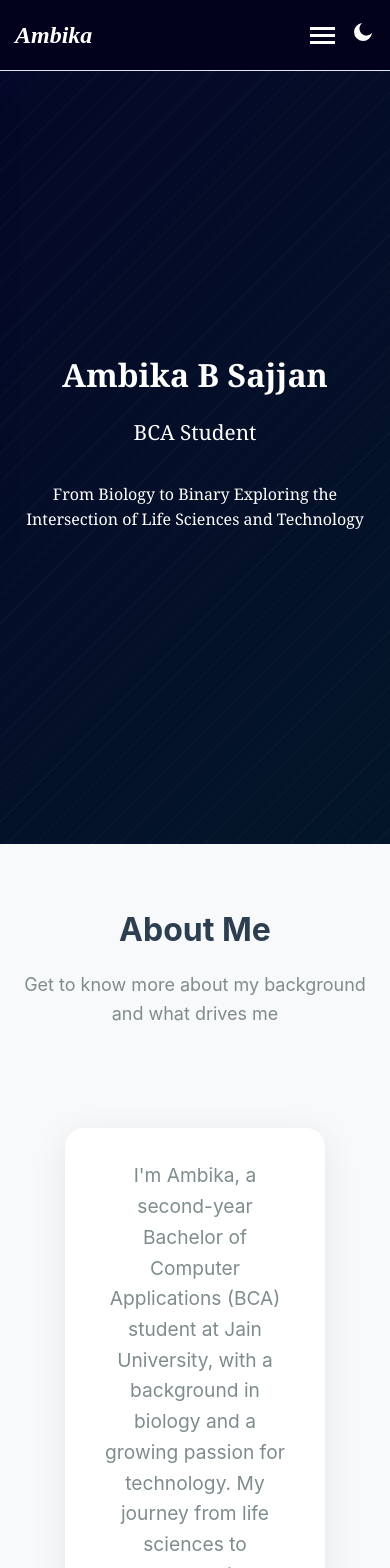
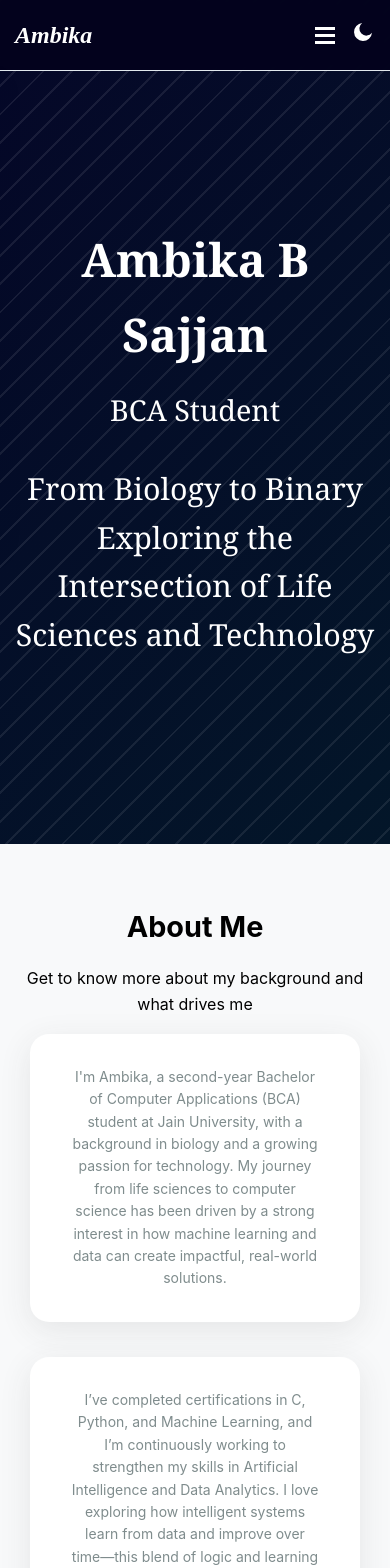
Before and after one commit to Ambika1704/Am-portfolio, a React (Create React App) app in the folder client/: page / in a window 390 px wide. Shown: the top 1568 px of the page. Built offline with nearby package versions, Linux system fonts and the light colour scheme.

Commit message:
updated App.css

```diff
--- a/client/src/App.css
+++ b/client/src/App.css
@@ -123,15 +123,17 @@
   }
   .theme-toggle {
     margin-left: 1rem;
+    width: 20px;height: 3px;
   }
 
   .nav-toggle span {
-  width: 25px;
+  width: 20px;
   height: 3px;
   background: #fff; /* Change this from #2c3e50 to #fff */
   transition: 0.3s;
 }
 }
+
 
 /* Hero Section */
 .hero {
@@ -142,8 +144,8 @@
   background:
     repeating-linear-gradient(
       135deg,
-      rgba(255, 255, 255, 0) 0px,
-      rgba(255, 255, 255, 0.033) 2px,
+      rgba(255, 255, 255, 0.08) 0px,
+      rgba(255, 255, 255, 0.08) 2px,
       transparent 2px,
       transparent 20px
     ),
@@ -152,7 +154,6 @@
   text-align: center;
   padding-top: 70px;
 }
-
 .hero-content h1 {
   font-size: 5.8rem;
   margin-bottom: 1rem;
@@ -191,14 +192,14 @@
 }
 
 @media (max-width: 768px) {
-  .hero-content h1 {
-    font-size: 2.2rem;
+  .container .hero-content h1 {
+    font-size: 2.9rem;
   }
   .hero-content .subtitle {
-    font-size: 1.3rem;
+    font-size: 1.8rem;
   }
   .hero-content .description {
-    font-size: 1rem;
+    font-size: 1.9rem;
   }
 }
 
@@ -240,19 +241,27 @@
   background: #fff;
   box-shadow: 0 8px 32px 0 rgba(60,60,60,0.10);
   font-size: 1.2rem;
-  color: #7f8c8d;
+  color: #b80b4e;
   line-height: 1.6;
+}
+
+.section-title {
+  color: #000000;
+}
+
+.section-subtitle {
+  color: black;
 }
 
 @media (max-width: 768px) {
   .about-grid {
     grid-template-columns: 1fr;
     font-size: 14px;
-    padding: 50px;
+    padding: 15px;
   }
 
   .hero-content h1 {
-    font-size: 2.0rem;
+    font-size: 1.8rem;
   }
 
   .hero-buttons {
@@ -261,7 +270,12 @@
   }
 
   .section-subtitle {
-    font-size: 18px;
+    font-size: 16px;
+    margin-bottom: 0px;
+  }
+
+  .about-card {
+    font-size: 14px;
   }
 }
 
@@ -296,6 +310,25 @@
   gap: 0.5rem;
   margin-top: 1rem;
 }
+
+@media (max-width: 600px) {
+  .skill-icon {
+    width: 40px;
+    height: 40px;
+    font-size: 1rem;
+  }
+  .skills-list {
+    gap: 0.3rem;
+    margin-top: 0.5rem;
+  }
+  .skill-category {
+    font-size: 0.95rem;
+  }
+  .section-title {
+    font-size: 1.8rem;
+  }
+}
+
 
 /* Education & Certificates */
 .timeline-item {
@@ -334,12 +367,30 @@
   font-size: 1.25rem;
   font-weight: bold;
   margin-bottom: 0.5rem;
-  color: #2c3e50;
+  color: #010102;
 }
 
 .timeline-meta {
   color: #7f8c8d;
   margin-bottom: 1rem;
+}
+
+@media (max-width: 600px) {
+  .timeline-icon {
+    width: 32px;
+    height: 32px;
+    font-size: 1rem;
+  }
+  .timeline-title {
+    font-size: 1rem;
+  }
+  .timeline-item {
+    padding: 1rem 0.5rem;
+    gap: 0.5rem;
+  }
+  .section-title {
+    font-size: 1.8rem;
+  }
 }
 
 /* Contact Section */
@@ -421,3 +472,24 @@
 .contact .social-link svg {
   display: block;
 }
+
+@media (max-width: 600px) {
+  .contact {
+    padding: 2.5rem 1.5rem;
+  }
+  .contact form {
+    padding: 1.2rem 0.5rem;
+  }
+  .contact button[type="submit"] {
+    font-size: 1rem;
+    padding: 0.5rem 1.2rem;
+  }
+  .contact .social-link {
+    width: 36px;
+    height: 36px;
+    margin-right: 0.7rem;
+  }
+  .contact .container {
+    font-size: 1.2rem;
+  }
+}
```
